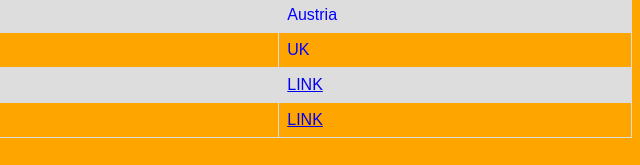
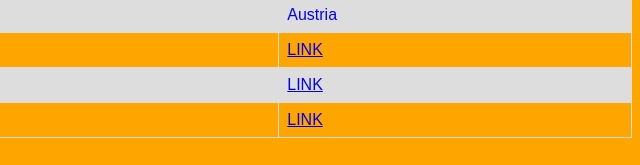
Before and after one commit to Jorge110180/Queernarratives, a plain HTML site: page index.html in a window 1280 px wide. Shown: the part 632-797 px from the top of the page, 640-1280 px from the left. Drawn offline with Linux system fonts and the light colour scheme.

Commit message:
Update index.html

```diff
--- a/index.html
+++ b/index.html
@@ -64,12 +64,12 @@ tr:nth-child(even) {
   <tr>
     <td>RANDOM</td>
     <td>Jorge Acuna</td>
-    <td>UK</td>
+    <td><a href="https://jorge110180.github.io/queernarratives/Random.html">LINK</a></td></td>
   </tr>
   <tr>
     <td>GIVIN</td>
     <td>Jorge Acuna</td>
-    <td><a href="https://jorge110180.github.io/queernarratives/Givin  .html">LINK</a></td>
+    <td><a href="https://jorge110180.github.io/queernarratives/Givin.html">LINK</a></td>
   </tr>
   <tr>
     <td>SPACE</td>
```
